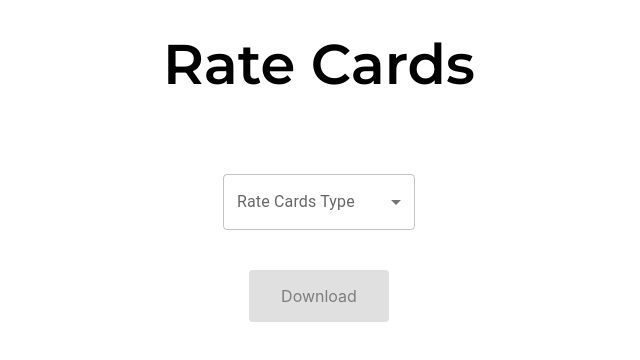
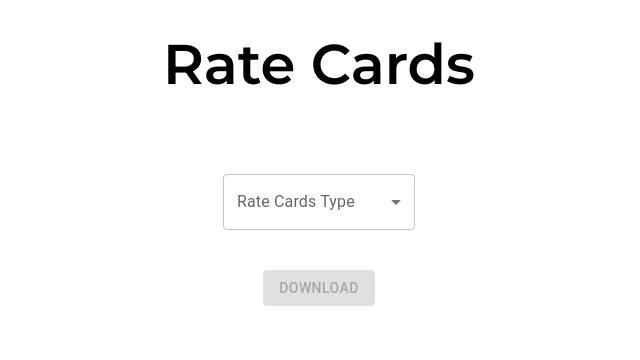
Before and after one commit to MoHuzaifa/rate-cards-app, a Next.js app: page / in a window 1280 px wide. Shown: the top 360 px of the page, without its empty margins (321-961 px from the left). Built offline with nearby package versions, Linux system fonts and the light colour scheme.

Commit message:
Fix: Reimplement csv exporting logic without react-csv package

```diff
--- a/package.json
+++ b/package.json
@@ -12,9 +12,9 @@
     "@emotion/react": "^11.9.0",
     "@emotion/styled": "^11.8.1",
     "@mui/material": "^5.6.2",
+    "file-saver": "^2.0.5",
     "next": "12.1.5",
     "react": "18.0.0",
-    "react-csv": "^2.2.2",
     "react-dom": "18.0.0"
   },
   "devDependencies": {
--- a/pages/index.js
+++ b/pages/index.js
@@ -1,6 +1,6 @@
 import { useState, useEffect } from 'react';
-import { Stack } from '@mui/material';
-import { CSVLink } from 'react-csv';
+import { Stack, Button } from '@mui/material';
+import saveAs from 'file-saver';
 import SelectMenu from '../components/SelectMenu';
 import CustomTable from '../components/CustomTable';
 import loadCardsData from './api/data';
@@ -26,7 +26,40 @@ export default function Home() {
     setCardType(event.target.value);
   };
 
-  const handleClick = () => (cardType === '' ? false : true);
+  const generateCSVObject = () => {
+    const csvArray = [];
+    //Get an array of all attribute names (Column Headers) except rateCardHash & deleted//
+    const headers = headerRow?.reduce((accumulator, current) => {
+      if (current.key !== 'rateCardHash' && current.key !== 'deleted') {
+        accumulator.push(current.key);
+      }
+      return accumulator;
+    }, []);
+    csvArray.push(headers.join(','));
+
+    //Get an array of all the values corresponding to the above extracted headers//
+    for (const row of data) {
+      const values = headers.map((header) => row[header]);
+      csvArray.push(values.join(','));
+    }
+
+    return csvArray.join('\n');
+  };
+
+  const saveFile = (csvData) => {
+    const blob = new Blob([csvData], { type: 'text/csv;charset=utf-8;' });
+    saveAs(
+      blob,
+      cardType === 'FDD' ? 'FDD ratecards.csv' : 'Lumpsum ratecards.csv'
+    );
+  };
+
+  const handleClick = () => {
+    if (cardType !== '') {
+      const csvData = generateCSVObject();
+      saveFile(csvData);
+    }
+  };
 
   return (
     <Stack alignItems='center' gap={5} sx={{ paddingX: '5rem' }}>
@@ -48,26 +81,13 @@ export default function Home() {
       {/* Custom Table */}
       {cardType !== '' && <CustomTable headerRow={headerRow} data={data} />}
 
-      <CSVLink
-        filename={
-          cardType === 'FDD' ? 'FDD ratecards.csv' : 'Lumpsum ratecards.csv'
-        }
-        headers={headerRow}
-        data={data}
+      <Button
+        variant='contained'
         onClick={handleClick}
-        style={{
-          background: cardType === '' ? '#E0E0E0' : '#1565C0',
-          color: cardType === '' ? '#7E7E7E' : '#ffffff',
-          paddingLeft: '2rem',
-          paddingRight: '2rem',
-          paddingTop: '1rem',
-          paddingBottom: '1rem',
-          borderRadius: '0.25rem',
-          cursor: cardType === '' ? 'not-allowed' : 'pointer',
-        }}
+        disabled={cardType === ''}
       >
         Download
-      </CSVLink>
+      </Button>
     </Stack>
   );
 }
```
Also changed, not shown: 1 other file (tests, documents, lock files or other folders).
